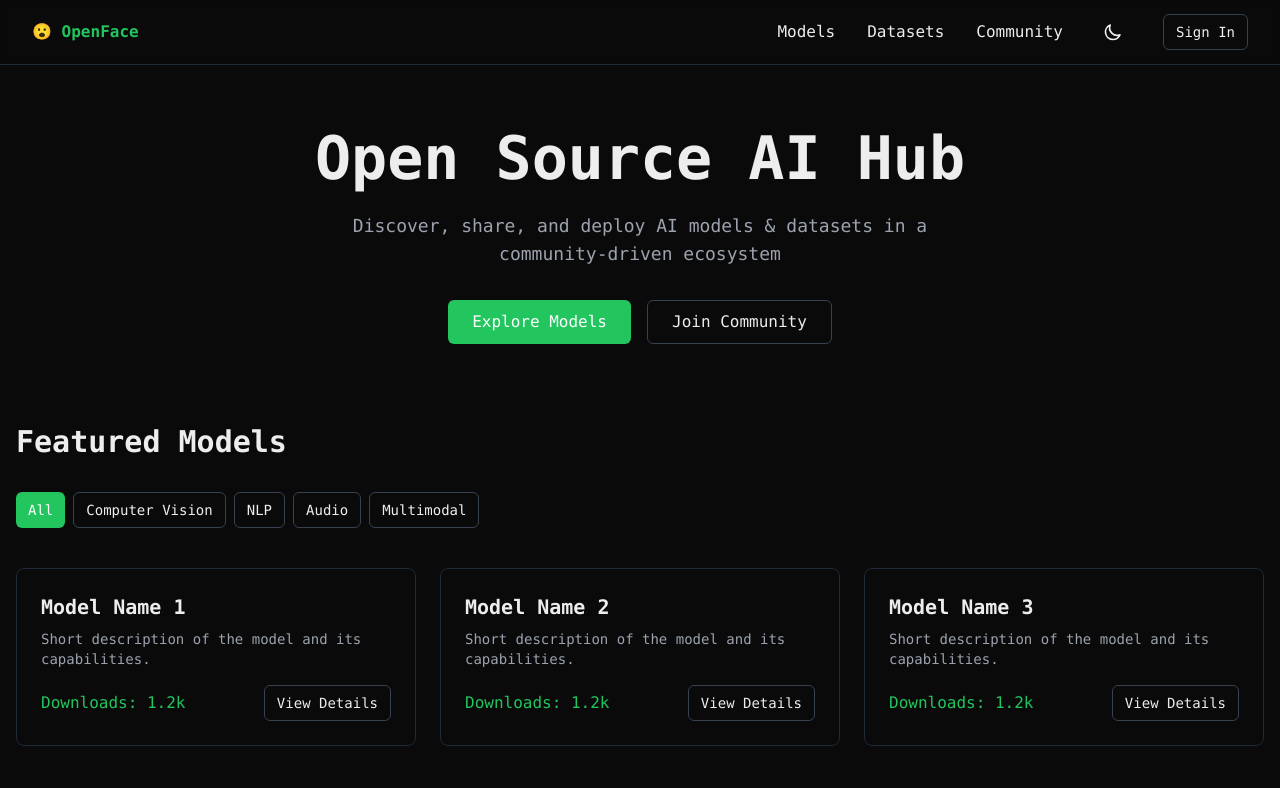
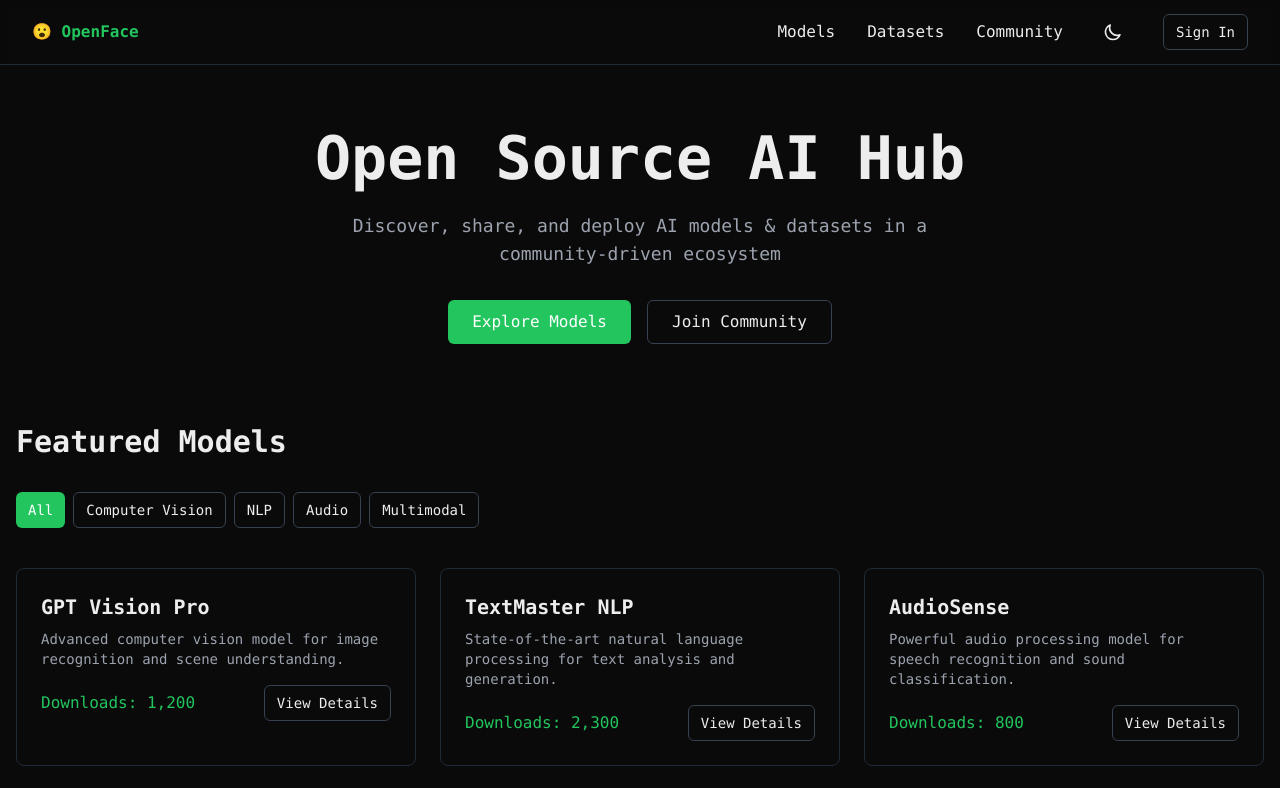
Before and after one commit to openface-ai/platform, a Next.js app: page / in a window 1280 px wide. Shown: the top 788 px of the page. Built offline with nearby package versions, Linux system fonts and the light colour scheme.

Commit message:
reworked modelcard, types, data

```diff
--- a/app/components/home/Models.tsx
+++ b/app/components/home/Models.tsx
@@ -1,12 +1,22 @@
+  // components/Models.tsx
   'use client';
 
-import { useState } from 'react';
+  import { useState, useMemo } from 'react';
   import Button from '../ui/Button';
+import { mockModels } from '@/app/data/models';
+import { ModelCard } from '../shared/ModelCard';
 
   const CATEGORIES = ['All', 'Computer Vision', 'NLP', 'Audio', 'Multimodal'];
 
   export default function Models() {
     const [activeCategory, setActiveCategory] = useState('All');
+
+    const filteredModels = useMemo(() => {
+      if (activeCategory === 'All') {
+        return mockModels;
+      }
+      return mockModels.filter(model => model.category === activeCategory);
+    }, [activeCategory]);
 
     return (
       <section className="py-20 px-4" id="models">
@@ -27,21 +37,8 @@ export default function Models() {
           </div>
 
           <div className="grid grid-cols-1 md:grid-cols-2 lg:grid-cols-3 gap-6">
-          {/* Model cards would go here */}
-          {[1, 2, 3].map((i) => (
-            <div
-              key={i}
-              className="border border-gray-800 rounded-lg p-6 hover:border-green-500 transition-colors"
-            >
-              <h3 className="text-xl font-semibold mb-2">Model Name {i}</h3>
-              <p className="text-gray-400 text-sm mb-4">
-                Short description of the model and its capabilities.
-              </p>
-              <div className="flex items-center justify-between">
-                <span className="text-green-500">Downloads: 1.2k</span>
-                <Button variant="outline" size="sm">View Details</Button>
-              </div>
-            </div>
+            {filteredModels.map((model) => (
+              <ModelCard key={model.id} model={model} />
             ))}
           </div>
         </div>
--- /dev/null
+++ b/app/components/shared/ModelCard.tsx
@@ -0,0 +1,22 @@
+
+  // components/ModelCard.tsx
+  'use client';
+
+  import Button from '../ui/Button';
+
+  type ModelCardProps = {
+    model: Model;
+  };
+
+  export function ModelCard({ model }: ModelCardProps) {
+    return (
+      <div className="border border-gray-800 rounded-lg p-6 hover:border-green-500 transition-colors">
+        <h3 className="text-xl font-semibold mb-2">{model.name}</h3>
+        <p className="text-gray-400 text-sm mb-4">{model.description}</p>
+        <div className="flex items-center justify-between">
+          <span className="text-green-500">Downloads: {model.downloads.toLocaleString()}</span>
+          <Button variant="outline" size="sm">View Details</Button>
+        </div>
+      </div>
+    );
+  }
--- /dev/null
+++ b/app/data/models.ts
@@ -0,0 +1,30 @@
+export const mockModels: Model[] = [
+    {
+      id: '1',
+      name: 'GPT Vision Pro',
+      description: 'Advanced computer vision model for image recognition and scene understanding.',
+      downloads: 1200,
+      category: 'Computer Vision'
+    },
+    {
+      id: '2',
+      name: 'TextMaster NLP',
+      description: 'State-of-the-art natural language processing for text analysis and generation.',
+      downloads: 2300,
+      category: 'NLP'
+    },
+    {
+      id: '3',
+      name: 'AudioSense',
+      description: 'Powerful audio processing model for speech recognition and sound classification.',
+      downloads: 800,
+      category: 'Audio'
+    },
+    {
+      id: '4',
+      name: 'MultiPerceiver',
+      description: 'Unified model handling text, images, and audio simultaneously.',
+      downloads: 1500,
+      category: 'Multimodal'
+    }
+  ];
```
Also changed, not shown: app/utils/type.ts (added, +7 -0 lines). Lines whose indentation alone changed are shown as unchanged.
